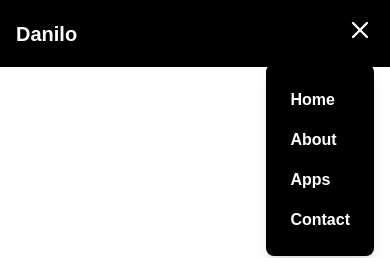
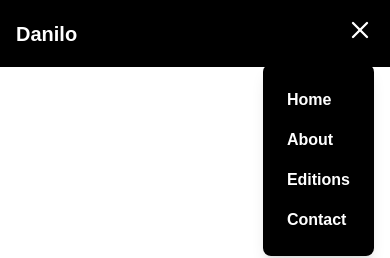
Before and after one commit to kulisic4/my-next-portfolio, a Next.js app: page / in a window 390 px wide. Both pictures are taken after a click on the button 360 px from the left and 30 px from the top of the page. Shown: the top 258 px of the page. Built offline with nearby package versions, Linux system fonts and the light colour scheme.

Commit message:
fixing apps to editions in navbar for mobile view

```diff
--- a/components/NavBar.tsx
+++ b/components/NavBar.tsx
@@ -47,7 +47,7 @@ export default function Navbar() {
           >
             <Link href="/" className="hover:text-sky-200" onClick={() => setIsOpen(false)}>Home</Link>
             <Link href="/about" className="hover:text-sky-200" onClick={() => setIsOpen(false)}>About</Link>
-            <Link href="/projects" className="hover:text-sky-200" onClick={() => setIsOpen(false)}>Apps</Link>
+            <Link href="/projects" className="hover:text-sky-200" onClick={() => setIsOpen(false)}>Editions</Link>
             <Link href="/contact" className="hover:text-sky-200" onClick={() => setIsOpen(false)}>Contact</Link>
           </motion.ul>
         )}
```
